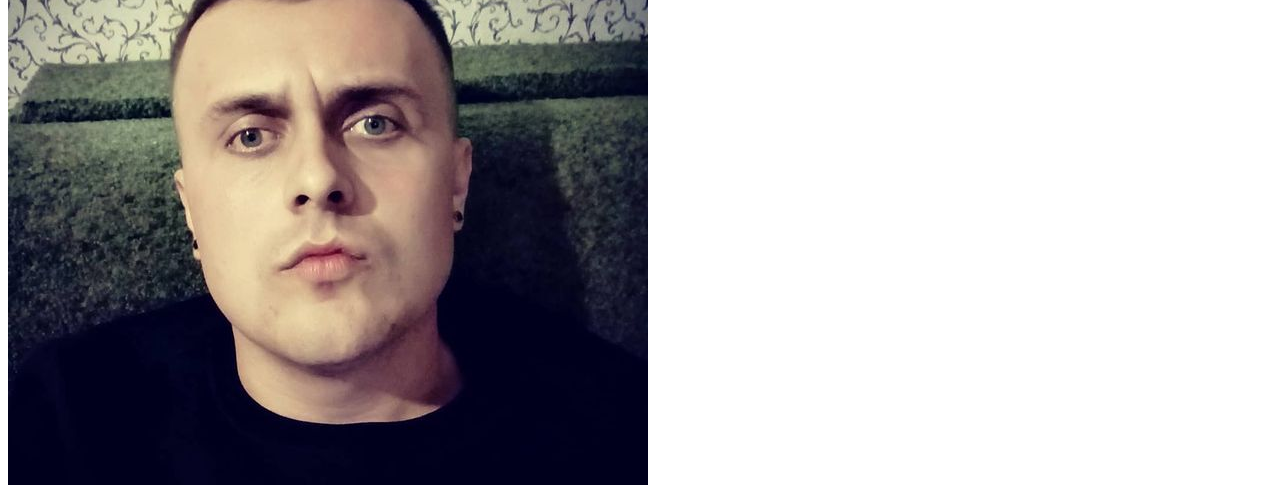
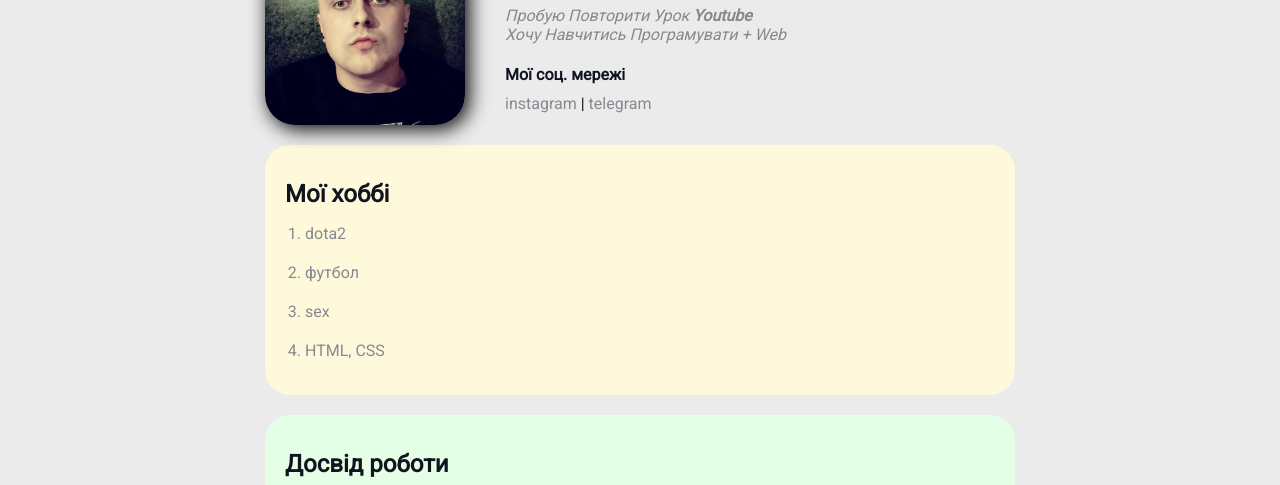
Before and after one commit to naxx4u/first-visitka, a plain HTML site: page index.html in a window 1280 px wide. Shown: the part 123-608 px from the top of the page. Drawn offline with Linux system fonts and the light colour scheme.

Commit message:
Update index.html

```diff
--- a/index.html
+++ b/index.html
@@ -3,7 +3,7 @@
     <head>
         <meta charset="UTF-8">
         <title>VSCode  пробнік</title>
-        <link rel="stylesheet" href="/Пробник vscode/style.css">
+        <link rel="stylesheet" href="/style.css">
     </head>
     <body>
                 <div class="conteiner">
```
